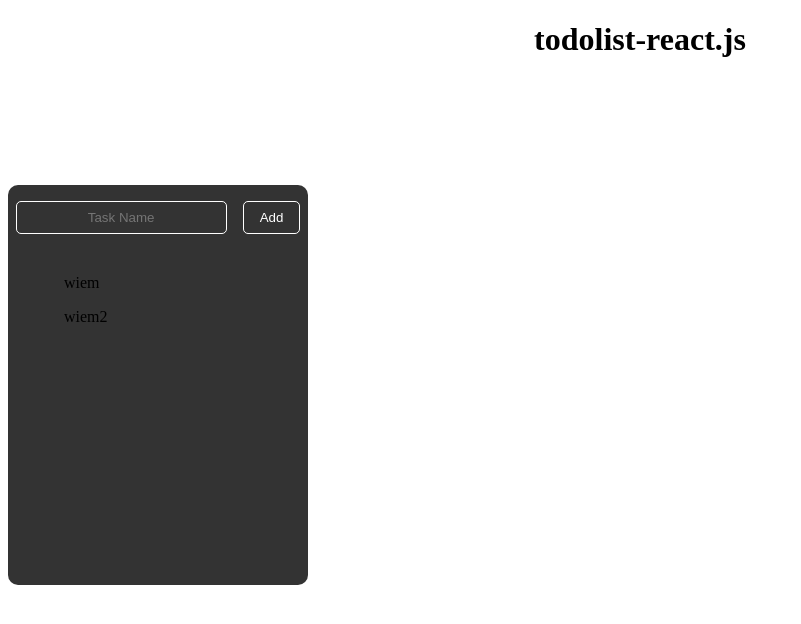
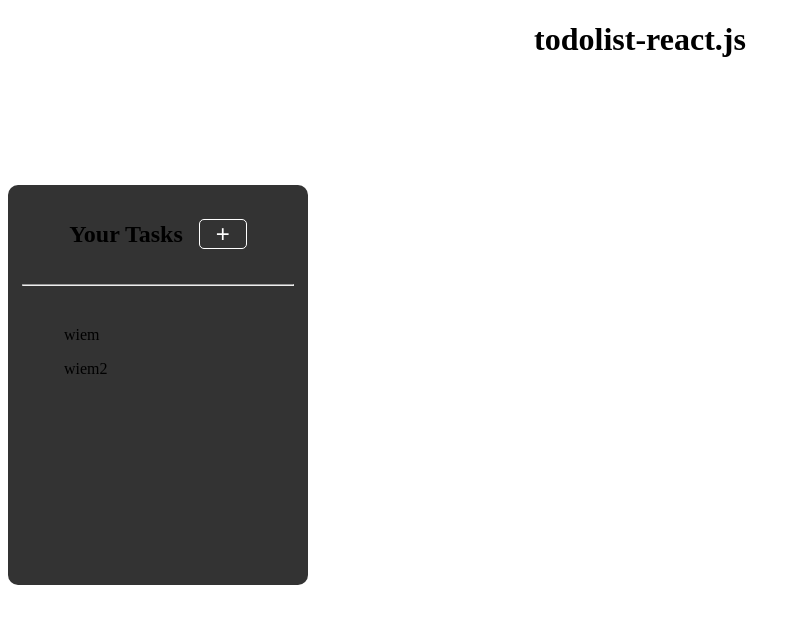
Before and after one commit to Ajgorek04/todolist-react, a React (Vite) app: page / in a window 1280 px wide. Shown: the top 624 px of the page, without its empty margins (0-801 px from the left). Built offline with nearby package versions, Linux system fonts and the light colour scheme; the HTML template or start-up script is replaced by a standard one.

Commit message:
Adding hiding form

```diff
--- a/src/App.css
+++ b/src/App.css
@@ -16,3 +16,33 @@ html {
     margin-top: 10%;
     border-radius: 10px;
 }
+
+.containerHeader {
+    margin-top: 1rem;
+    display: flex;
+    align-items: center;
+    justify-content: center;
+    gap: 1rem;
+}
+
+.containerHeader button {
+    font-size: 1.5rem;
+    padding: 0 1rem;
+    background: transparent;
+    border: 1px solid #fff;
+    color: #fff;
+    border-radius: 5px;
+    outline: 0;
+    cursor: pointer;
+}
+
+.containerHeader button:hover {
+    background-color: #008000;
+    border: 1px solid #008000;
+}
+
+hr {
+    align-self: center;
+    width: 90%;
+    margin: 1rem;
+}
--- a/src/App.jsx
+++ b/src/App.jsx
@@ -1,13 +1,24 @@
+import { useState } from "react";
 import "./App.css";
 import { Form } from "./components/Form/Form";
 import { List } from "./components/List/List";
 
 function App() {
+    const [formVisibility, setFormVisibility] = useState(false);
+
+    const handleButtonClick = () => {
+        setFormVisibility(true);
+    };
     return (
         <>
             <h1 className="headerH1">todolist-react.js</h1>
             <div className="container">
-                <Form />
+                <div className="containerHeader">
+                    <h2>Your Tasks</h2>
+                    <button onClick={handleButtonClick}>+</button>
+                </div>
+                {formVisibility && <Form hideForm={setFormVisibility} />}
+                <hr />
                 <List />
             </div>
         </>
--- a/src/components/Form/Form.jsx
+++ b/src/components/Form/Form.jsx
@@ -1,7 +1,7 @@
 import { useState } from "react";
 import styles from "./Form.module.css";
 
-export function Form() {
+export function Form({ hideForm }) {
     const [inputValue, setInputValue] = useState("");
 
     const handleButtonClick = (e) => {
@@ -10,6 +10,7 @@ export function Form() {
         if (inputValue.trim() !== "") {
             console.log(inputValue);
             setInputValue("");
+            hideForm(false);
         } else {
             console.error("Pole nie może być puste");
         }
@@ -22,12 +23,16 @@ export function Form() {
     return (
         <form className={styles.form}>
             <input
+                className={styles.formInput}
                 type="text"
                 placeholder="Task Name"
                 value={inputValue}
                 onChange={handleInputChange}
             />
-            <button onClick={handleButtonClick}> Add </button>
+            <button className={styles.formButton} onClick={handleButtonClick}>
+                {" "}
+                Add{" "}
+            </button>
         </form>
     );
 }
--- a/src/components/Form/Form.module.css
+++ b/src/components/Form/Form.module.css
@@ -4,8 +4,8 @@
     gap: 1rem;
 }
 
-.form input,
-button {
+.form .formInput,
+.formButton {
     margin-top: 1rem;
     padding: 0.5rem 1rem;
     background: transparent;
@@ -13,6 +13,7 @@ button {
     color: #fff;
     border-radius: 5px;
     outline: 0;
+    cursor: pointer;
 }
 
 .form input::placeholder {
@@ -27,5 +28,4 @@ button {
 .form button:hover {
     background-color: #fff;
     color: #000;
-    cursor: pointer;
 }
--- a/src/components/List/List.module.css
+++ b/src/components/List/List.module.css
@@ -1,5 +1,4 @@
 .ulList {
-    margin-top: 2rem;
     list-style-type: none;
 }
 
```
Also changed, not shown: .eslintrc.cjs.
